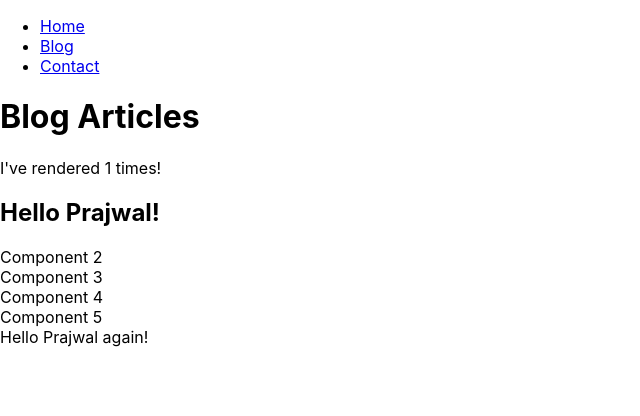
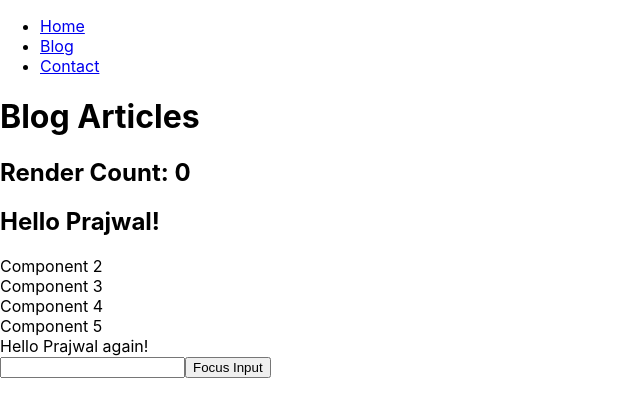
Before and after one commit to dhatwalia/react-gamma, a React (Create React App) app: page /blog in a window 1280 px wide. Shown: the top 416 px of the page, without its empty margins (0-640 px from the left). Built offline with nearby package versions, Linux system fonts and the light colour scheme.

Commit message:
Adds useRef based NameForm

```diff
--- /dev/null
+++ b/src/components/NameForm.js
@@ -0,0 +1,18 @@
+import { useRef } from "react";
+
+const NameForm = () => {
+    const inputElement = useRef();
+
+    const focusInput = () => {
+        inputElement.current.focus();
+    };
+
+    return (
+        <>
+            <input type="text" ref={inputElement} />
+            <button onClick={focusInput}>Focus Input</button>
+        </>
+    );
+};
+
+export default NameForm;
--- a/src/components/Timer.js
+++ b/src/components/Timer.js
@@ -1,15 +1,13 @@
-import { useState, useEffect } from "react";
+import { useState, useEffect, useRef } from "react";
 
 const Timer = () => {
-    const [count, setCount] = useState(0);
+    const count = useRef(0);
 
     useEffect(() => {
-        setTimeout(() => {
-            setCount((count) => count + 1);
-        }, 1000);
-    }, []); // <- add empty brackets here for first render only
+        count.current = count.current + 1;
+    });
 
-    return <div>I've rendered {count} times!</div>;
+    return <h2>Render Count: {count.current}</h2>;
 };
 
 export default Timer;
--- a/src/pages/Blog.js
+++ b/src/pages/Blog.js
@@ -1,3 +1,4 @@
+import NameForm from "../components/NameForm";
 import Component1 from "../components/NestedComponents";
 import Timer from "../components/Timer";
 
@@ -7,6 +8,7 @@ const Blog = () => {
             <h1>Blog Articles</h1>
             <Timer />
             <Component1 />
+            <NameForm />
         </div>
     );
 };
```
